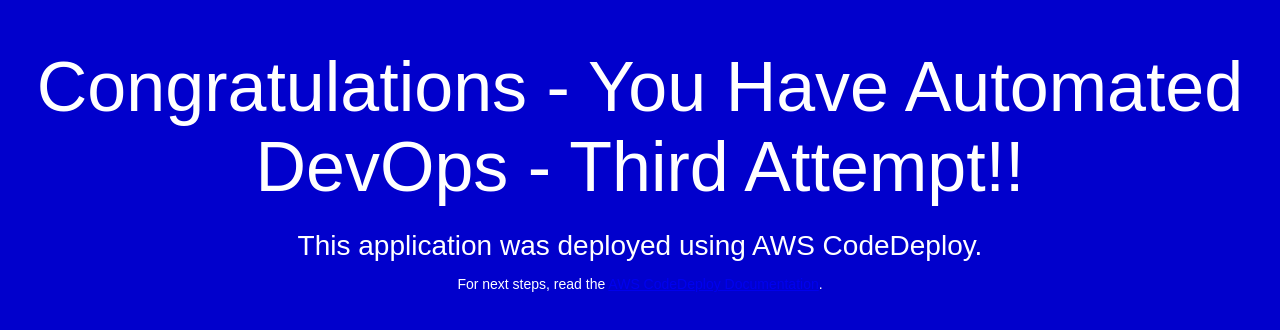
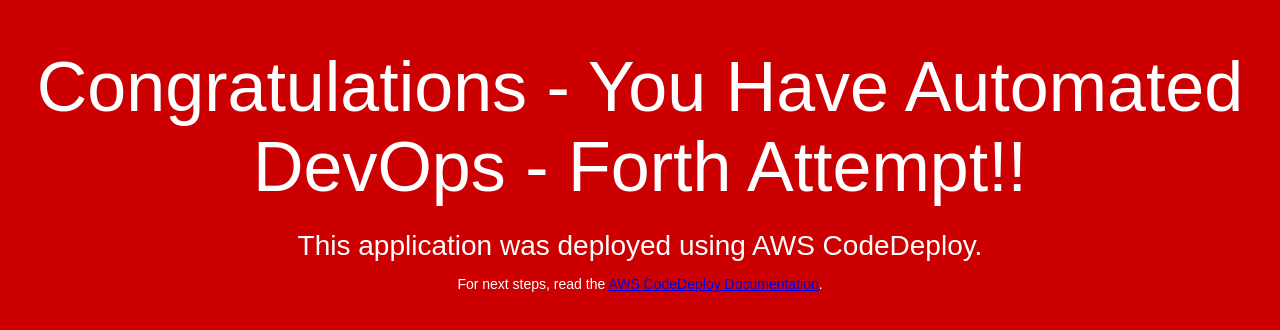
Before and after one commit to tgolly/codedeploysample, a plain HTML site: page index.html in a window 1280 px wide. Drawn offline with Linux system fonts and the light colour scheme.

Commit message:
forth attempt

```diff
--- a/index.html
+++ b/index.html
@@ -6,7 +6,7 @@
   <style>
     body {
       color: #ffffff;
-      background-color: #0100cc;
+      background-color: #cc0000;
       font-family: Arial, sans-serif;
       font-size: 14px;
     }
@@ -26,7 +26,7 @@
 </head>
 <body>
   <div align="center">
-    <h1>Congratulations - You Have Automated DevOps - Third Attempt!!</h1>
+    <h1>Congratulations - You Have Automated DevOps - Forth Attempt!!</h1>
     <h2>This application was deployed using AWS CodeDeploy.</h2>
     <p>For next steps, read the <a href="http://aws.amazon.com/documentation/codedeploy">AWS CodeDeploy Documentation</a>.</p>
   </div>
```
